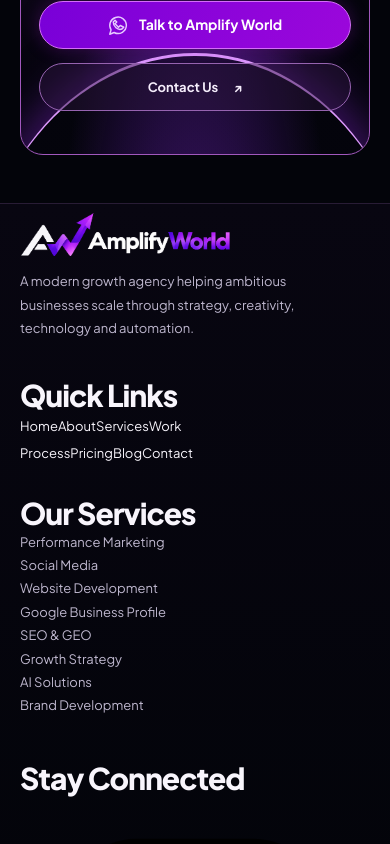
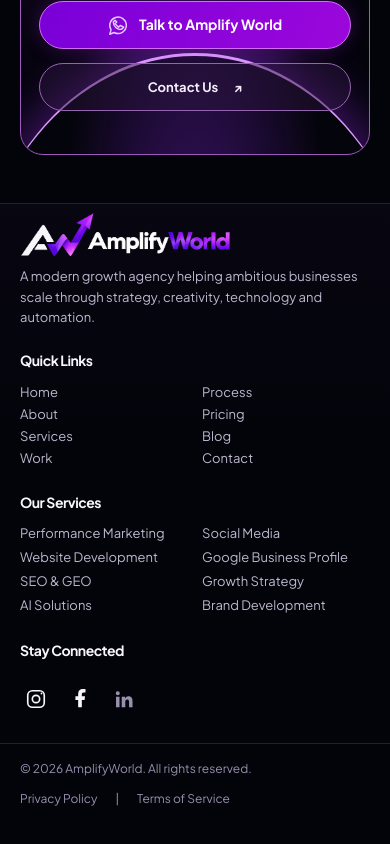
Before and after one commit to Aayush20253534/amplifyworld, a Next.js app in the folder apps/web/: page / in a window 390 px wide. Shown: the part 6024-6868 px from the top of the page. Built offline with nearby package versions, Linux system fonts and the light colour scheme.

Commit message:
style(footer): apply responsive four-column footer layout from b44d4eb

```diff
--- a/apps/web/app/globals.css
+++ b/apps/web/app/globals.css
@@ -207,20 +207,33 @@ a.wa-cta:hover { transform: translateY(-2px); box-shadow: 0 0 25px #b020ff66; }
 .footer-invitation p { max-width: 580px; margin: 0 auto 22px; }
 .footer-invitation .eyebrow { margin-bottom: 0; }
 .footer-invitation .footer-configuration { margin: 12px auto 0; color: var(--subtle); font-size: 12px; }
-.footer-grid { display: grid; grid-template-columns: 1.15fr .65fr 1.15fr; gap: clamp(24px, 5vw, 68px); padding-block: 8px 40px; }
-.footer-brand { max-width: 310px; }
-.footer-logo { width: 210px; margin-bottom: 14px; }
-.footer-brand p, .footer-grid a, .footer-services li { font-size: 13px; line-height: 1.8; }
-.footer-brand p { margin: 0 0 6px; }
-.footer-grid h3 { margin-bottom: 18px; font-size: 14px; font-weight: 700; }
-.footer-navigation { display: flex; flex-direction: column; align-items: flex-start; }
-.footer-navigation a { padding: 4px 0; }
-.footer-navigation a:hover, .footer-services-link:hover, .footer-bottom a:hover { color: #ed80ff; }
-.footer-services ul { list-style: none; padding: 0; margin: 0 0 12px; }
-.footer-services li { color: var(--muted); }
-.footer-services-link { color: #ddb1ff; font-weight: 700; }
-.footer-bottom { display: flex; justify-content: space-between; gap: 16px; padding: 20px 0 28px; border-top: 1px solid #281c35; color: var(--subtle); font-size: 12px; }
-.footer-bottom a { color: #d6b4ec; }
+.footer-grid { display: grid; grid-template-columns: 2fr 1fr 1.6fr .7fr; gap: clamp(18px, 2.8vw, 42px); align-items: start; padding-block: 8px 34px; }
+.footer-brand { display: grid; grid-template-columns: minmax(130px, .9fr) minmax(150px, 1fr); align-items: start; gap: clamp(16px, 2vw, 30px); max-width: none; }
+.footer-brand-logo { display: block; }
+.footer-logo { width: 100%; max-width: 240px; margin: 0; }
+.footer-brand p, .footer-grid a, .footer-services li { font-size: 13px; line-height: 1.55; }
+.footer-brand p { margin: 0; color: var(--muted); }
+.footer-grid h2 { margin: 0 0 12px; font-size: 14px; font-weight: 700; }
+.footer-navigation, .footer-services { min-width: 0; min-height: 96px; border-right: 1px solid #7126a0; padding-right: clamp(14px, 2vw, 30px); }
+.footer-link-columns, .footer-services ul { display: grid; grid-template-columns: repeat(2, minmax(0, 1fr)); gap: 4px clamp(14px, 2vw, 28px); }
+.footer-link-columns > div { display: flex; flex-direction: column; align-items: flex-start; }
+.footer-navigation a { padding: 1px 0; color: var(--muted); }
+.footer-navigation a:hover, .footer-bottom a:hover { color: #ed80ff; }
+.footer-services ul { list-style: none; padding: 0; margin: 0; }
+.footer-services li { min-width: 0; color: var(--muted); }
+.footer-social { display: flex; flex-direction: column; align-items: flex-start; }
+.footer-social a { display: grid; width: 32px; height: 32px; place-items: center; color: var(--text); }
+.footer-social a:hover { color: #ed80ff; }
+.footer-social-pending { display: grid; width: 32px; height: 32px; place-items: center; color: var(--subtle); cursor: default; }
+.footer-social svg { display: block; width: 22px; height: 22px; fill: currentColor; }
+.footer-social svg rect, .footer-social svg circle { fill: none; stroke: currentColor; stroke-width: 1.8; }
+.footer-social svg .footer-social-icon-fill { fill: currentColor; stroke: none; }
+.footer-social { flex-direction: row; flex-wrap: wrap; gap: 12px; }
+.footer-social h2 { flex: 0 0 100%; }
+.footer-bottom { position: relative; display: flex; justify-content: space-between; gap: 16px; padding: 16px 0 24px; color: var(--subtle); font-size: 12px; }
+.footer-bottom::before { position: absolute; top: 0; left: 50%; width: 100vw; height: 1px; background: #281c35; content: ""; transform: translateX(-50%); }
+.footer-legal { display: flex; gap: 18px; align-items: center; }
+.footer-legal a, .footer-legal span { color: var(--subtle); }
 
 @media (max-width: 1099px) {
   :root { --gutter: 32px; }
@@ -248,9 +261,20 @@ a.wa-cta:hover { transform: translateY(-2px); box-shadow: 0 0 25px #b020ff66; }
   h1 { font-size: 42px; }
   .services { grid-template-columns: 1fr; }
   .process-grid { grid-template-columns: 1fr 1fr; }
-  .footer-grid { grid-template-columns: 1fr; gap: 32px; }
+  .footer-grid { grid-template-columns: 1fr; gap: 26px; padding-block: 8px 28px; }
+  .footer-brand { grid-template-columns: 1fr; gap: 10px; }
+  .footer-logo { max-width: 210px; }
+  .footer-navigation, .footer-services { min-height: 0; border-right: 0; padding-right: 0; }
+  .footer-social { padding-top: 2px; }
+  .footer-invitation { margin: 32px 0 48px; }
+  .footer-bottom { flex-direction: column; gap: 10px; }
   .footer-invitation { margin: 32px 0 48px; }
   .footer-bottom { flex-direction: column; }
+}
+@media (min-width: 640px) and (max-width: 1249px) {
+  .footer-grid { grid-template-columns: repeat(2, minmax(0, 1fr)); gap: 30px; }
+  .footer-brand { grid-column: 1 / -1; max-width: 650px; }
+  .footer-navigation, .footer-services { border-right: 0; padding-right: 0; }
 }
 @media (min-width: 640px) and (max-width: 850px) {
   .services { grid-template-columns: repeat(2, 1fr); }
```
